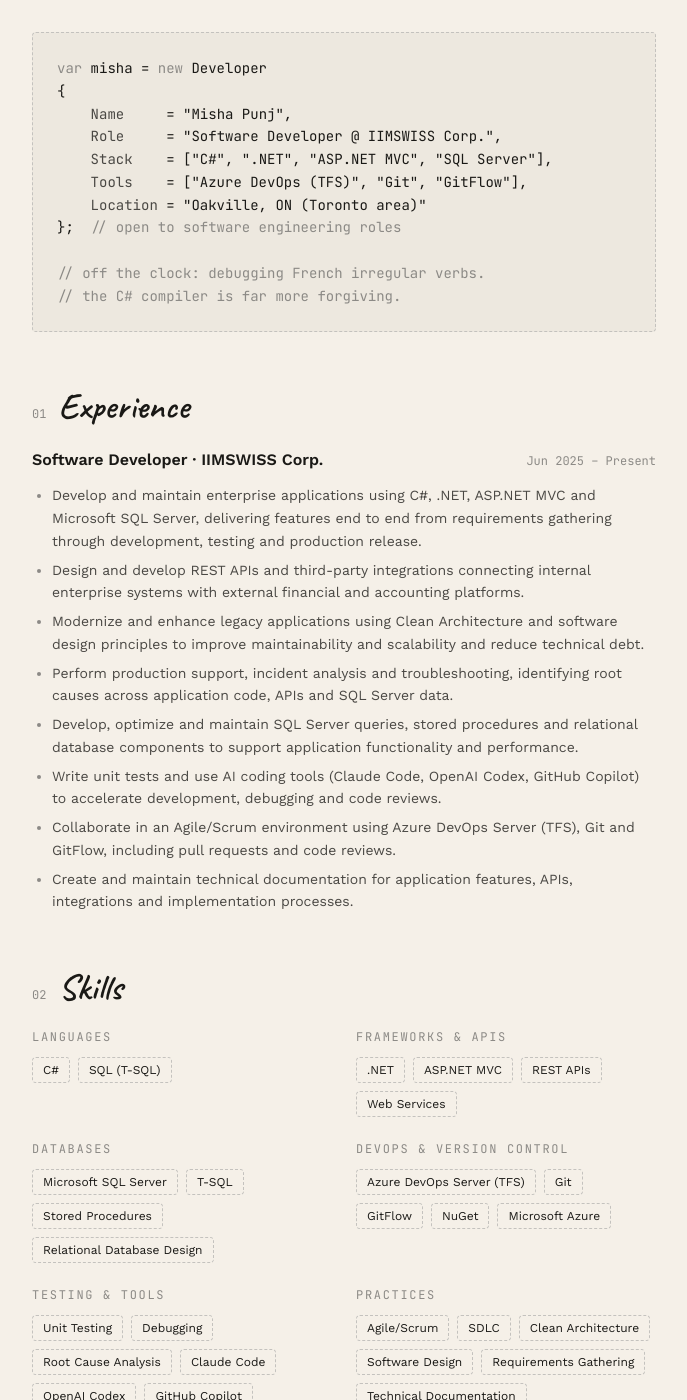
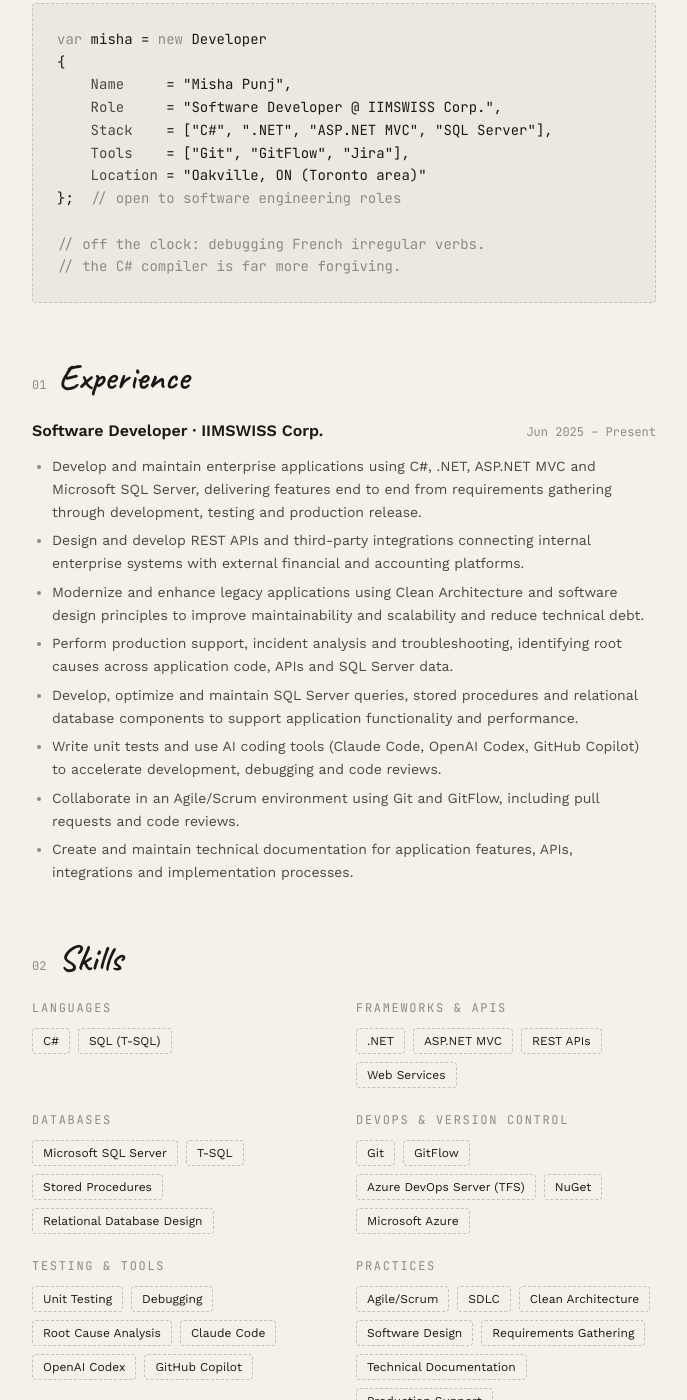
Before and after one commit to itsMishh/portfolio, an Astro site: page / in a window 1280 px wide. Shown: the part 576-1976 px from the top of the page, without its empty margins (296-983 px from the left). Built offline with nearby package versions, Linux system fonts and the light colour scheme; Astro itself is replaced by a stand-in of ours.

Commit message:
Describe Git/GitFlow as current source control; keep TFS in skills
Co-Authored-By: Claude Opus 5.5 <noreply@anthropic.com>

```diff
--- a/src/data/content.ts
+++ b/src/data/content.ts
@@ -20,7 +20,7 @@ export const experience = [
       'Perform production support, incident analysis and troubleshooting, identifying root causes across application code, APIs and SQL Server data.',
       'Develop, optimize and maintain SQL Server queries, stored procedures and relational database components to support application functionality and performance.',
       'Write unit tests and use AI coding tools (Claude Code, OpenAI Codex, GitHub Copilot) to accelerate development, debugging and code reviews.',
-      'Collaborate in an Agile/Scrum environment using Azure DevOps Server (TFS), Git and GitFlow, including pull requests and code reviews.',
+      'Collaborate in an Agile/Scrum environment using Git and GitFlow, including pull requests and code reviews.',
       'Create and maintain technical documentation for application features, APIs, integrations and implementation processes.',
     ],
   },
@@ -30,7 +30,7 @@ export const skills: Record<string, string[]> = {
   Languages: ['C#', 'SQL (T-SQL)'],
   'Frameworks & APIs': ['.NET', 'ASP.NET MVC', 'REST APIs', 'Web Services'],
   Databases: ['Microsoft SQL Server', 'T-SQL', 'Stored Procedures', 'Relational Database Design'],
-  'DevOps & Version Control': ['Azure DevOps Server (TFS)', 'Git', 'GitFlow', 'NuGet', 'Microsoft Azure'],
+  'DevOps & Version Control': ['Git', 'GitFlow', 'Azure DevOps Server (TFS)', 'NuGet', 'Microsoft Azure'],
   'Testing & Tools': ['Unit Testing', 'Debugging', 'Root Cause Analysis', 'Claude Code', 'OpenAI Codex', 'GitHub Copilot'],
   Practices: ['Agile/Scrum', 'SDLC', 'Clean Architecture', 'Software Design', 'Requirements Gathering', 'Technical Documentation', 'Production Support'],
 };
--- a/src/pages/index.astro
+++ b/src/pages/index.astro
@@ -48,7 +48,7 @@ const str = 'text-ink';
             <svg viewBox="0 0 100 4" class="absolute -bottom-1 left-0 w-full" preserveAspectRatio="none" aria-hidden="true">
               <path d="M0,2 C15,0.5 30,3.5 50,2 C70,0.5 85,3.5 100,2" stroke="#1A1916" stroke-width="1.5" fill="none" stroke-linecap="round" />
             </svg>
-          </span>{' '}on Microsoft SQL Server, connected through REST APIs. I work in an Agile team on Azure DevOps with Git and
+          </span>{' '}on Microsoft SQL Server, connected through REST APIs. I work in an Agile team with Git and
           GitFlow, and I care about clean architecture and code the next developer can read.
         </p>
 
@@ -77,7 +77,7 @@ const str = 'text-ink';
     <span class={prop}>Name</span>     = <span class={str}>"Misha Punj"</span>,
     <span class={prop}>Role</span>     = <span class={str}>"Software Developer @ IIMSWISS Corp."</span>,
     <span class={prop}>Stack</span>    = [<span class={str}>"C#"</span>, <span class={str}>".NET"</span>, <span class={str}>"ASP.NET MVC"</span>, <span class={str}>"SQL Server"</span>],
-    <span class={prop}>Tools</span>    = [<span class={str}>"Azure DevOps (TFS)"</span>, <span class={str}>"Git"</span>, <span class={str}>"GitFlow"</span>],
+    <span class={prop}>Tools</span>    = [<span class={str}>"Git"</span>, <span class={str}>"GitFlow"</span>, <span class={str}>"Jira"</span>],
     <span class={prop}>Location</span> = <span class={str}>"{profile.location}"</span>
 &#125;;  <span class={kw}>// open to software engineering roles</span>
 
```
